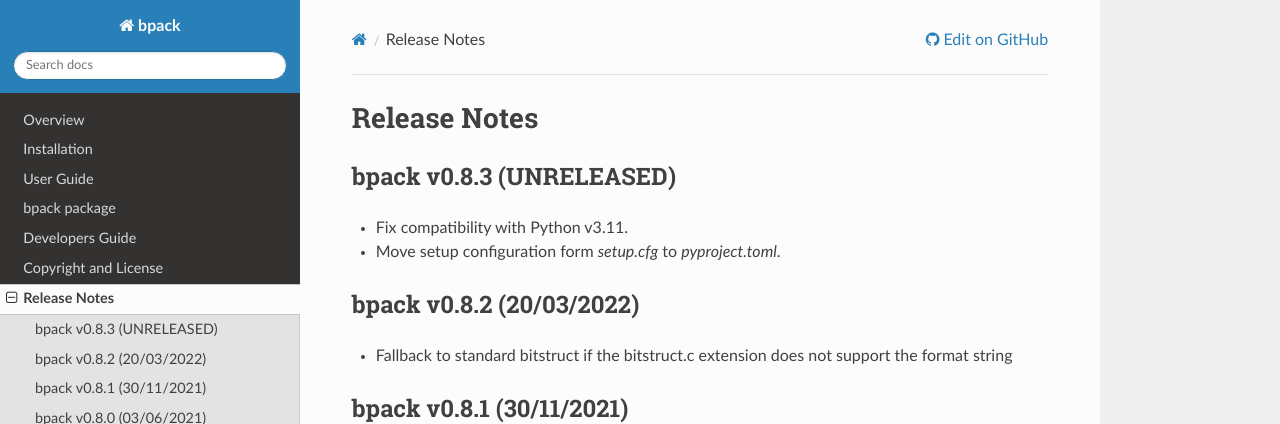
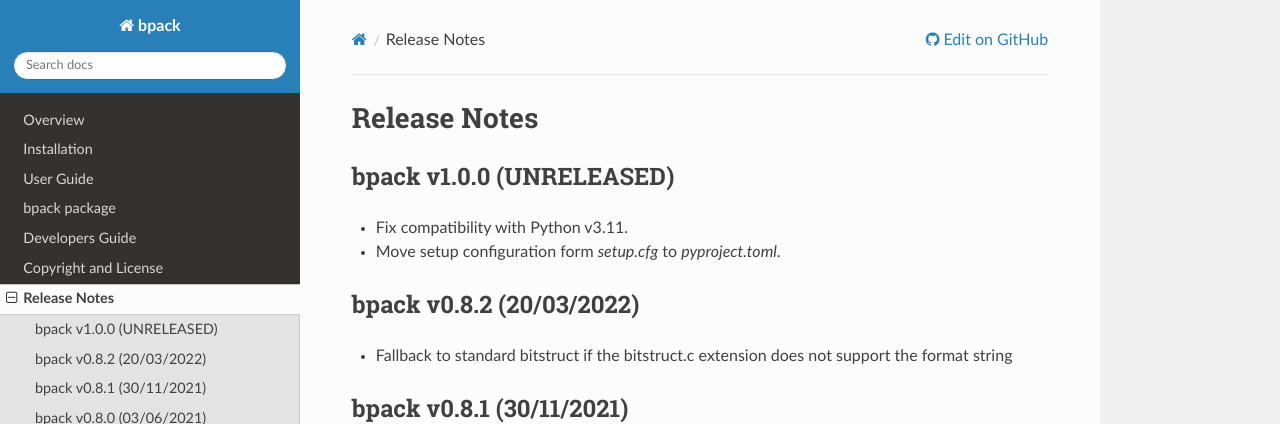
Before and after one commit to avalentino/bpack, a Sphinx documentation site: the page built from docs/release_notes.rst, in a window 1280 px wide and 900 px high. Shown: the top 424 px of the window. Built offline with Sphinx 7.4.7 and the Read the Docs theme 2.0.0, drawn with Linux system fonts in a browser that asks for light colours.

Commit message:
Set version number to 1.0.0

```diff
--- a/bpack/__init__.py
+++ b/bpack/__init__.py
@@ -20,4 +20,4 @@
     calcsize,
 )
 
-__version__ = "0.8.3.dev0"
+__version__ = "1.0.0"
--- a/docs/release_notes.rst
+++ b/docs/release_notes.rst
@@ -1,7 +1,7 @@
 Release Notes
 =============
 
-bpack v0.8.3 (UNRELEASED)
+bpack v1.0.0 (UNRELEASED)
 -------------------------
 
 * Fix compatibility with Python v3.11.
```
